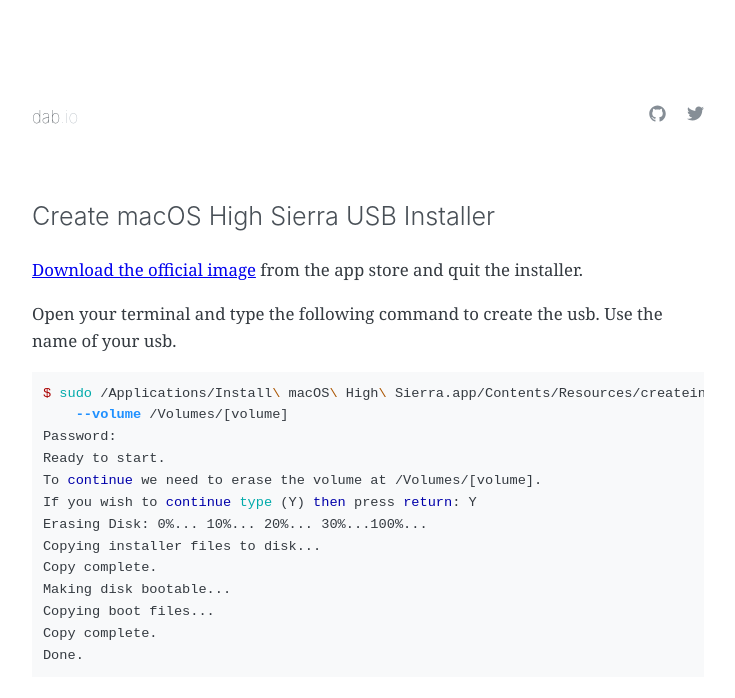
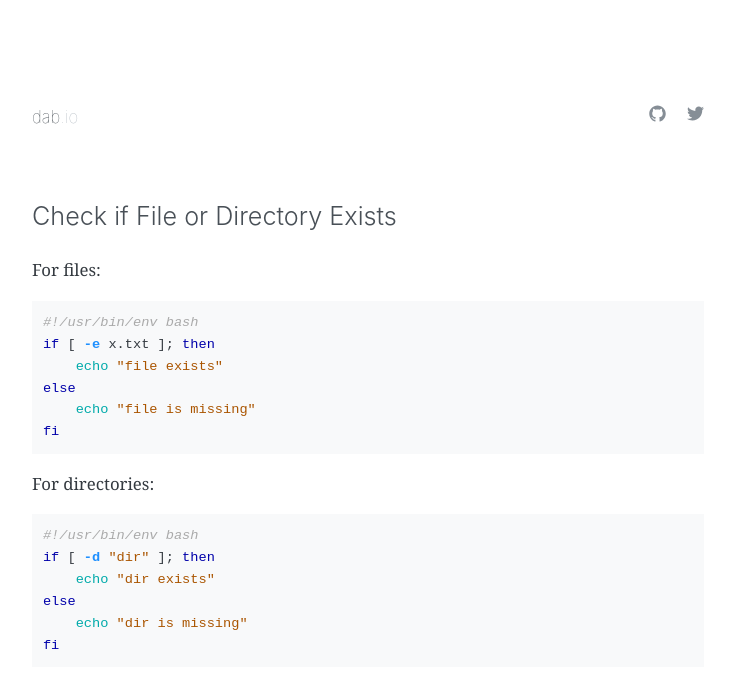
Before and after one commit to dabio/dabio, a Jekyll site: the page built from _snippets/2017-10-20-create-macos-usb-installer.md, in a window 1280 px wide. Shown: the top 698 px of the page, without its empty margins (272-1007 px from the left). Built offline with Jekyll 4.4.1, drawn with Linux system fonts in a browser that asks for light colours.

Commit message:
New Snippet

````diff
--- a/_snippets/2017-10-20-create-macos-usb-installer.md
+++ b/_snippets/2017-10-20-create-macos-usb-installer.md
@@ -1,30 +1,29 @@
 ---
 layout: snippet
-title: "Create macOS High Sierra USB Installer"
+title: "Check if File or Directory Exists"
 tags:
-    - macOS
-    - usb
-    - installer
+    - bash
+    - terminal
 ---
 
-[Download the official image][app-store] from the app store and quit the installer.
-
-Open your terminal and type the following command to create the usb. Use the name of your usb.
+For files:
 
 ```bash
-$ sudo /Applications/Install\ macOS\ High\ Sierra.app/Contents/Resources/createinstallmedia \
-    --volume /Volumes/[volume]
-Password:
-Ready to start.
-To continue we need to erase the volume at /Volumes/[volume].
-If you wish to continue type (Y) then press return: Y
-Erasing Disk: 0%... 10%... 20%... 30%...100%...
-Copying installer files to disk...
-Copy complete.
-Making disk bootable...
-Copying boot files...
-Copy complete.
-Done.
+#!/usr/bin/env bash
+if [ -e x.txt ]; then
+    echo "file exists"
+else
+    echo "file is missing"
+fi
 ```
 
-  [app-store]: https://itunes.apple.com/app/macos-high-sierra/id1246284741?mt=12
+For directories:
+
+```bash
+#!/usr/bin/env bash
+if [ -d "dir" ]; then
+    echo "dir exists"
+else
+    echo "dir is missing"
+fi
+```
````
Also changed, not shown: _snippets/2017-10-19-check-if-file-dir-exists.md (added, +30 -0 lines).
